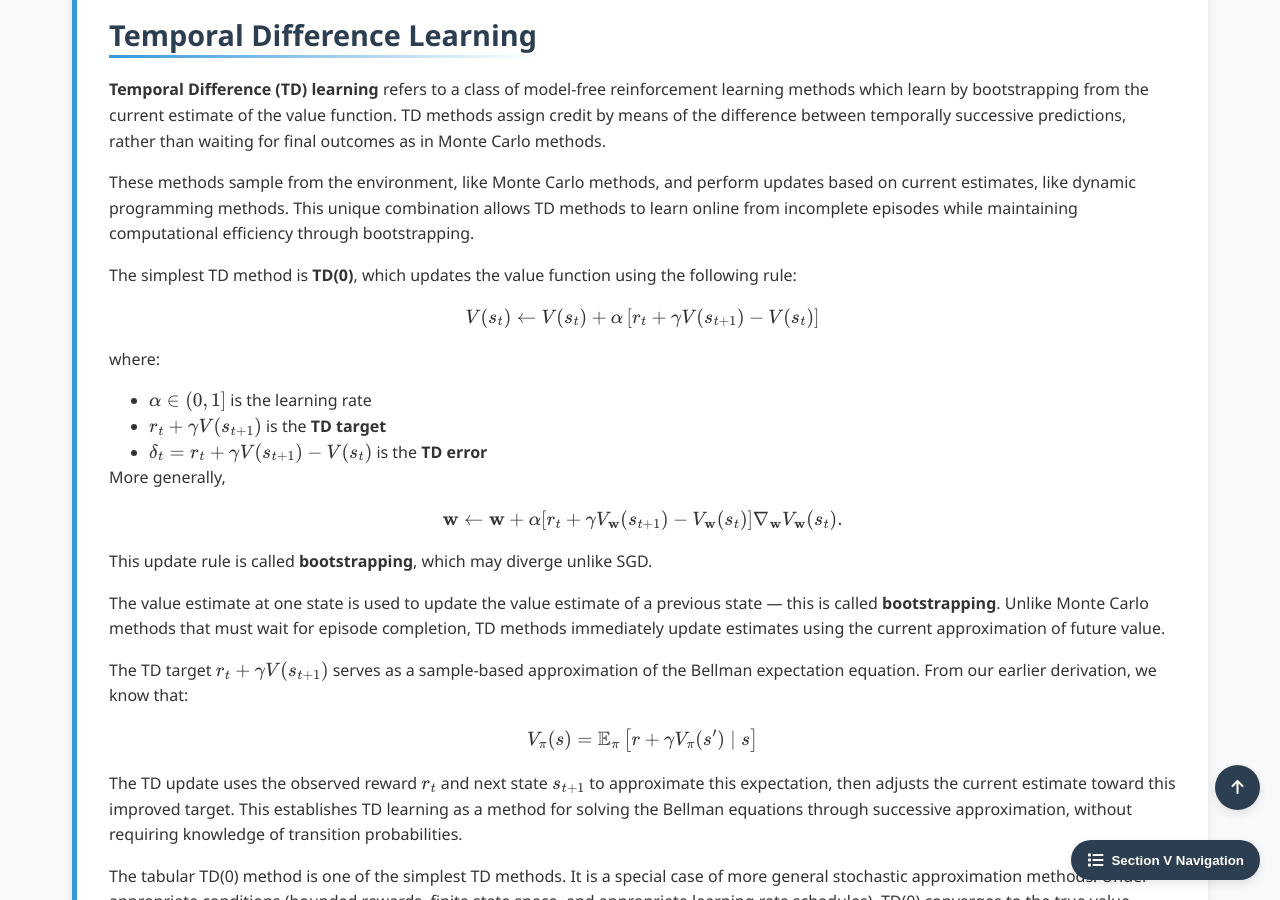
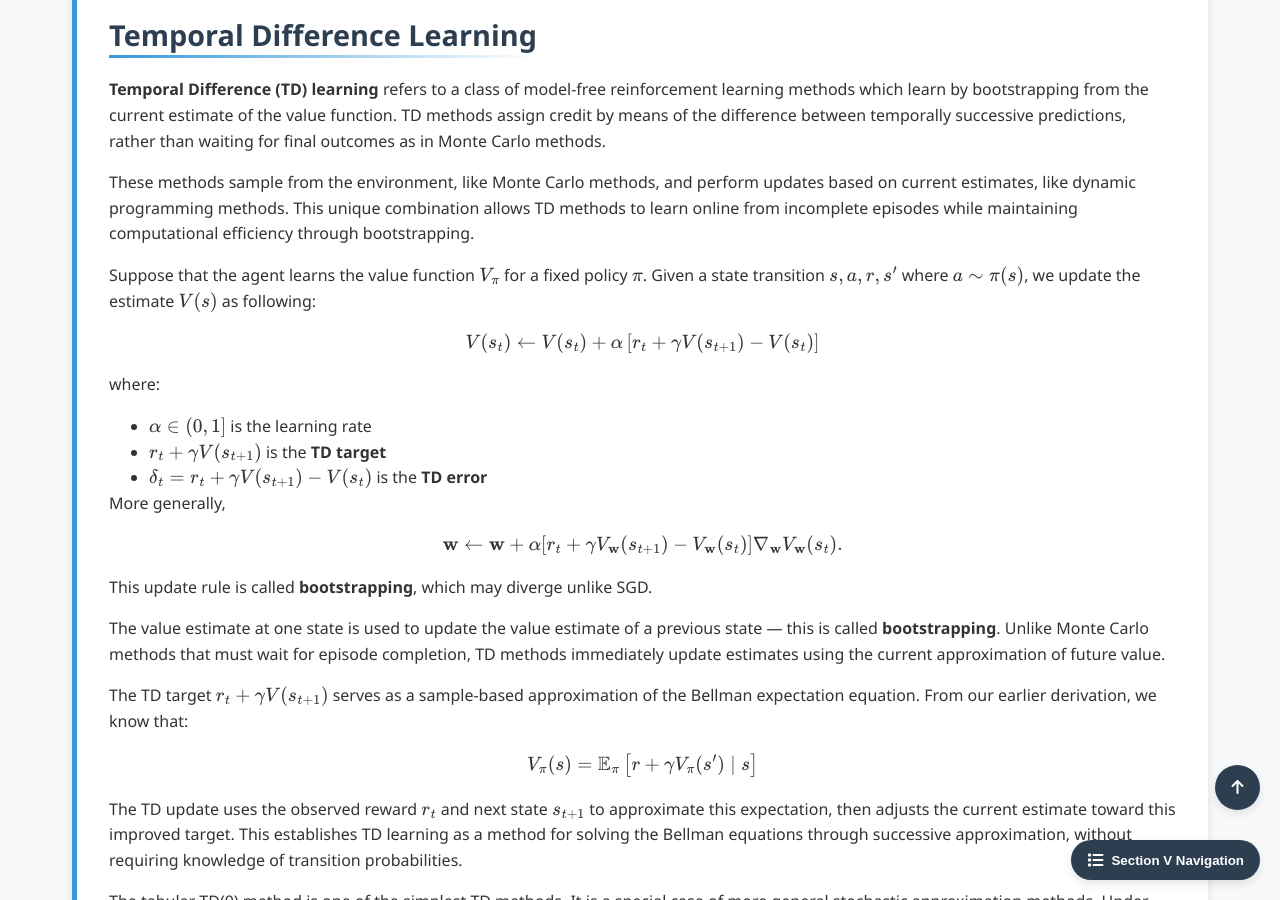
Before and after one commit to Yusukey01/yusukey01.github.io, a Jekyll site: the page built from Mathematics/Machine_learning/intro_RL.html, in a window 1280 px wide and 900 px high, scrolled down 9474 px. Built offline with Jekyll 4.4.1, drawn with Linux system fonts in a browser that asks for light colours.

Commit message:
update RL section

```diff
--- a/Mathematics/Machine_learning/intro_RL.html
+++ b/Mathematics/Machine_learning/intro_RL.html
@@ -610,7 +610,8 @@ uses_python: false
                 </p>
 
                 <p>
-                    The simplest TD method is <strong>TD(0)</strong>, which updates the value function using the following rule:
+                    Suppose that the agent learns the value function \(V_{\pi}\) for a fixed policy \(\pi\).
+                    Given a state transition \(s, a, r, s'\) where \(a \sim \pi(s)\), we update the estimate \(V(s)\) as following:
                     \[
                     V(s_t) \leftarrow V(s_t) + \alpha \left[ r_t + \gamma V(s_{t+1}) - V(s_t) \right]
                     \]
```
